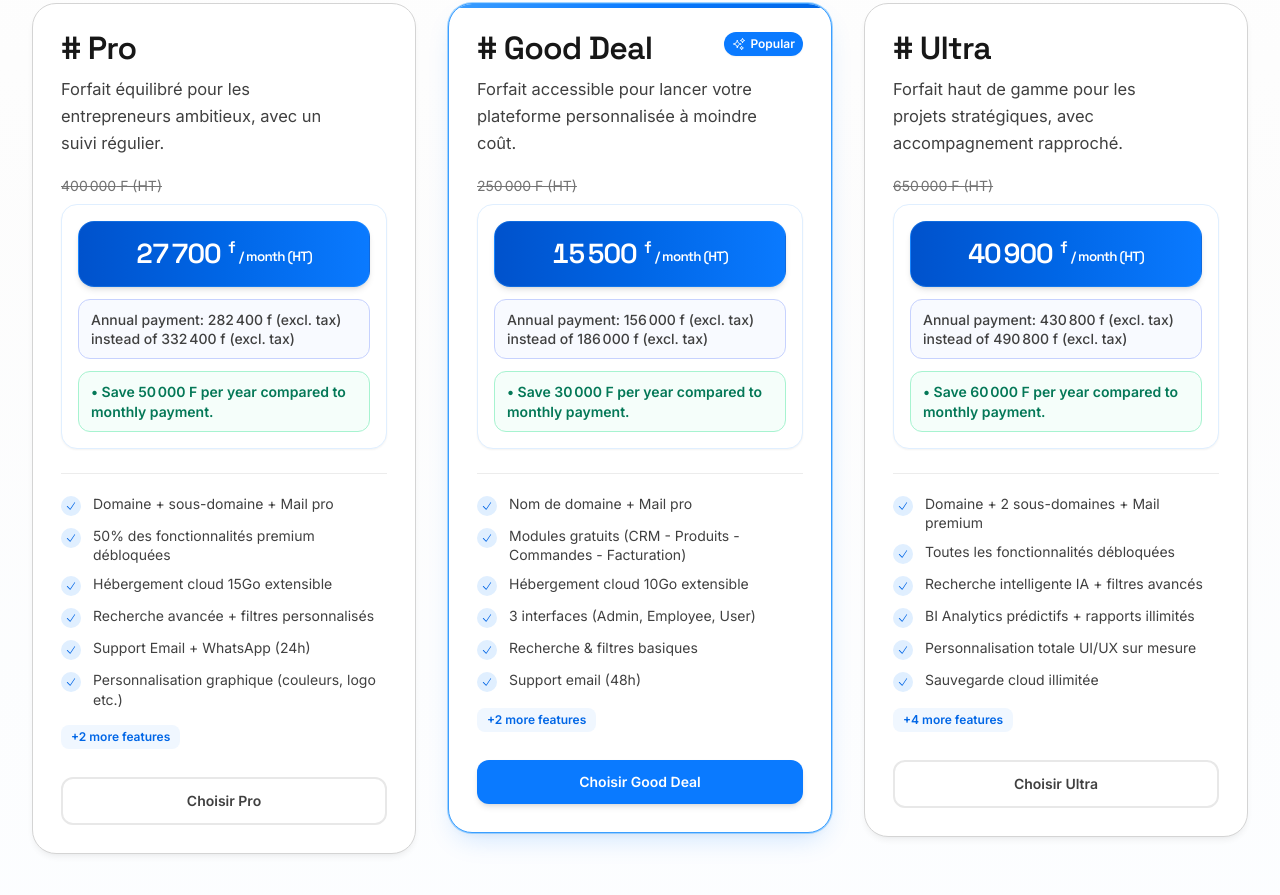
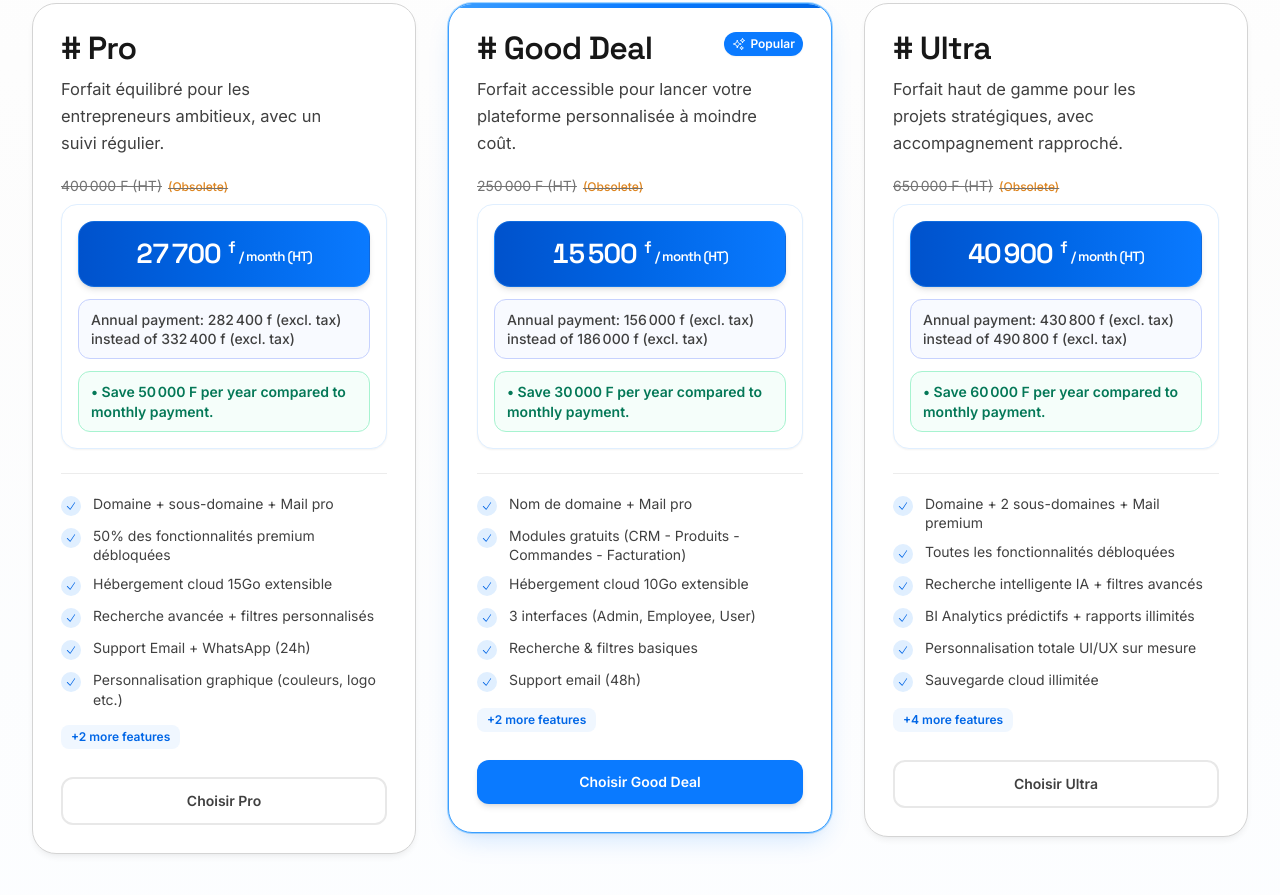
Before and after one commit to KOBE-Corporation/pricing-kobecorp, a React (Vite) app: page / in a window 1280 px wide. Shown: the part 2090-2985 px from the top of the page. Built offline with nearby package versions, Linux system fonts and the light colour scheme.

Commit message:
Enhance PricingCard component with obsolete price indication
- Added a label to indicate obsolete pricing when displaying old prices, improving user awareness of current rates.
- Updated price formatting to ensure consistent presentation across different billing periods.

```diff
--- a/src/components/PricingCard.tsx
+++ b/src/components/PricingCard.tsx
@@ -98,6 +98,9 @@ const PricingCard = ({ plan, annualSavings, billingPeriod = 'monthly', monthlyPr
               {billingPeriod === 'monthly' && oldPrice != null && (
                 <p className="font-sans text-sm text-neutral-500 line-through">
                   {formatAmount(oldPrice)} F (HT)
+                  <span className="ml-1.5 text-xs font-medium text-amber-600/90" title={language === 'fr' ? 'Ces tarifs ne sont plus d\'actualité' : 'These prices are no longer current'}>
+                    {language === 'fr' ? '(Prix obsolète)' : '(Obsolete)'}
+                  </span>
                 </p>
               )}
 
@@ -105,7 +108,7 @@ const PricingCard = ({ plan, annualSavings, billingPeriod = 'monthly', monthlyPr
                 <div className="rounded-2xl bg-gradient-to-r from-brand-700 via-brand-600 to-brand-500 px-3 sm:px-4 py-3.5 sm:py-4 text-white shadow-md border border-brand-400/30">
                   <div className="w-full text-center whitespace-nowrap">
                   <p className="font-display font-semibold leading-[1.15] tracking-tight tabular-nums text-[clamp(1.18rem,3.2vw,1.72rem)]">
-                      {plan.price.toLocaleString('fr-FR')}
+                      {formatAmount(plan.price)}
                       <span className="ml-1 text-[clamp(0.82rem,1.8vw,1.05rem)] align-top"> f</span>
                     <span className="ml-1 font-display text-[clamp(0.66rem,1.45vw,0.84rem)] align-middle">
                         / {plan.period} (HT)
```
Also changed, not shown: 1 other file (tests, documents, lock files or other folders).
